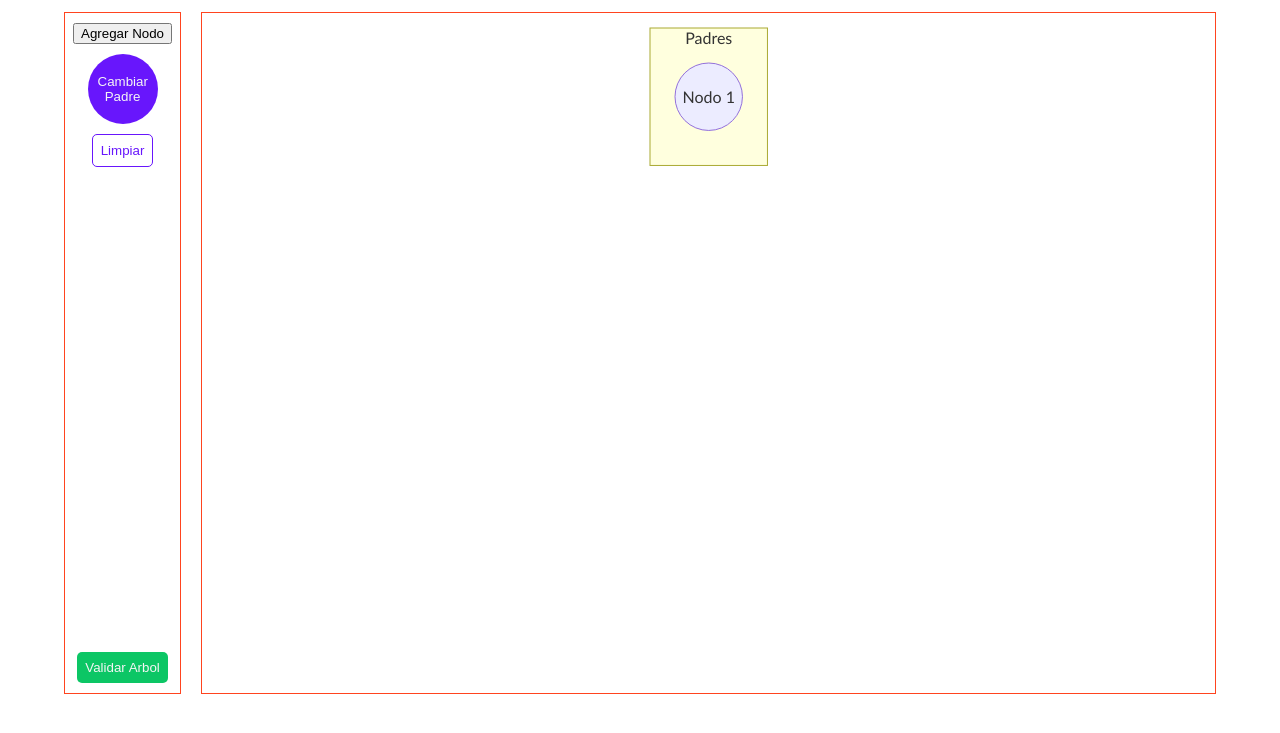
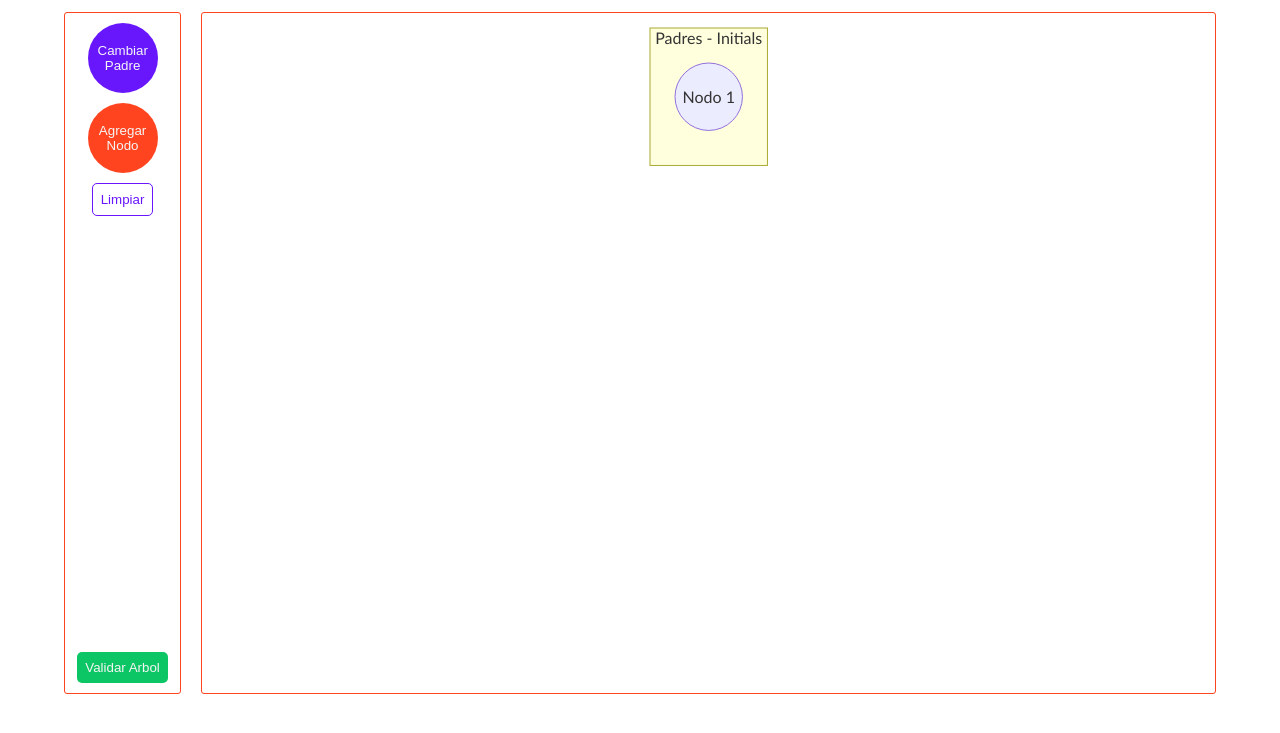
Before and after one commit to CrgioPeca88/mermaidjs-typescript-experiment, a website built with Parcel: page src/index.html in a window 1280 px wide. Shown: the part 63-796 px from the top of the page. Built offline with nearby package versions, Linux system fonts and the light colour scheme.

Commit message:
[FEATURE] add button adjusted

```diff
--- a/src/index.html
+++ b/src/index.html
@@ -14,8 +14,8 @@
     <section class="diagram-container">
         <div class="pallete">
             <div class="tree-actions">
+                <button id="updateParent" class="pallete-update-parent">Cambiar Padre</button>
                 <button id="addNode" class="pallete-add-node">Agregar Nodo</button>
-                <button id="updateParent" class="pallete-update-parent">Cambiar Padre</button>
                 <button id="clear" class="pallete-clear">Limpiar</button>
             </div>
             <button id="treeValidate" class="pallete-tree-validate">Validar Arbol</button>
--- a/src/main.css
+++ b/src/main.css
@@ -23,6 +23,7 @@ body h1 {
 
 .pallete {
     border: 1px solid #ff441f;
+    border-radius: 3px;
     width: 10%;
     height: inherit;
     display: flex;
@@ -40,7 +41,14 @@ body h1 {
 }
 
 .pallete .pallete-add-node {
-    margin-top: 10px;
+    width: 70px;
+    height: 70px;
+    background-color: #ff441f;
+    border: none;
+    color: whitesmoke;
+    padding: 10px;
+    border-radius: 50px;
+    cursor: pointer;
 }
 
 .pallete .pallete-update-parent {
@@ -52,6 +60,7 @@ body h1 {
     padding: 10px;
     border-radius: 50px;
     cursor: pointer;
+    margin-top: 10px;
 }
 
 .pallete .pallete-clear {
@@ -78,6 +87,7 @@ body h1 {
 }
 
 .mermaid {
+    border-radius: 3px;
     text-align: center;
     border: 1px solid #ff441f;
     color: white;
--- a/src/main.ts
+++ b/src/main.ts
@@ -16,6 +16,7 @@ interface Node {
 let mermaidDiagram: HTMLElement;
 let clear: HTMLElement;
 let addNode: HTMLElement;
+let treeValidate: HTMLElement;
 let count: number;
 let startDiagram: string;
 let tree: string;
@@ -24,14 +25,15 @@ let tree: string;
     count = 1;
     startDiagram = `
         graph TB
-            subgraph vertical[Padres]
+            subgraph vertical[Padres - Initials]
                 1((Nodo 1))
-            end
+            end vertical
     `;
     tree = startDiagram;
     mermaidDiagram = document.getElementById('mermaid-diagram');
     addNode = document.getElementById('addNode');
     clear = document.getElementById('clear');
+    treeValidate = document.getElementById('treeValidate');
     mermaidDiagram.innerHTML = tree;
     mermaid.initialize({
         startOnLoad: true,
@@ -43,6 +45,10 @@ let tree: string;
         }
     });
 })()
+
+function callback(): void {
+    alert("Hola!!");
+}
 
 function increaseCounter(n: number): void {
     count = count + n;
@@ -65,15 +71,15 @@ function clearTree(): void {
 }
 
 function AddNodeToTree(newNode: String): void {
-    if (getCounter() > 1) {
+    if (getCounter() > 2) {
+        tree = tree.replace(`end childs`, `${newNode}\n end childs`);
+    } else {
         tree =`
             ${tree}\n
-            subgraph childs[Hijos]
+            subgraph childs[Hijos - Transactionals]
             ${newNode}
-            end
+            end childs
         `;
-    } else {
-        tree.replace(`end`, `${newNode}\n end`);
     }
 }
 
@@ -97,3 +103,7 @@ clear.onclick = () => {
     clearCounter(1);
     renderDiagram(getTree());
 }
+
+treeValidate.onclick = () => {
+    console.log(getTree());
+}
```
